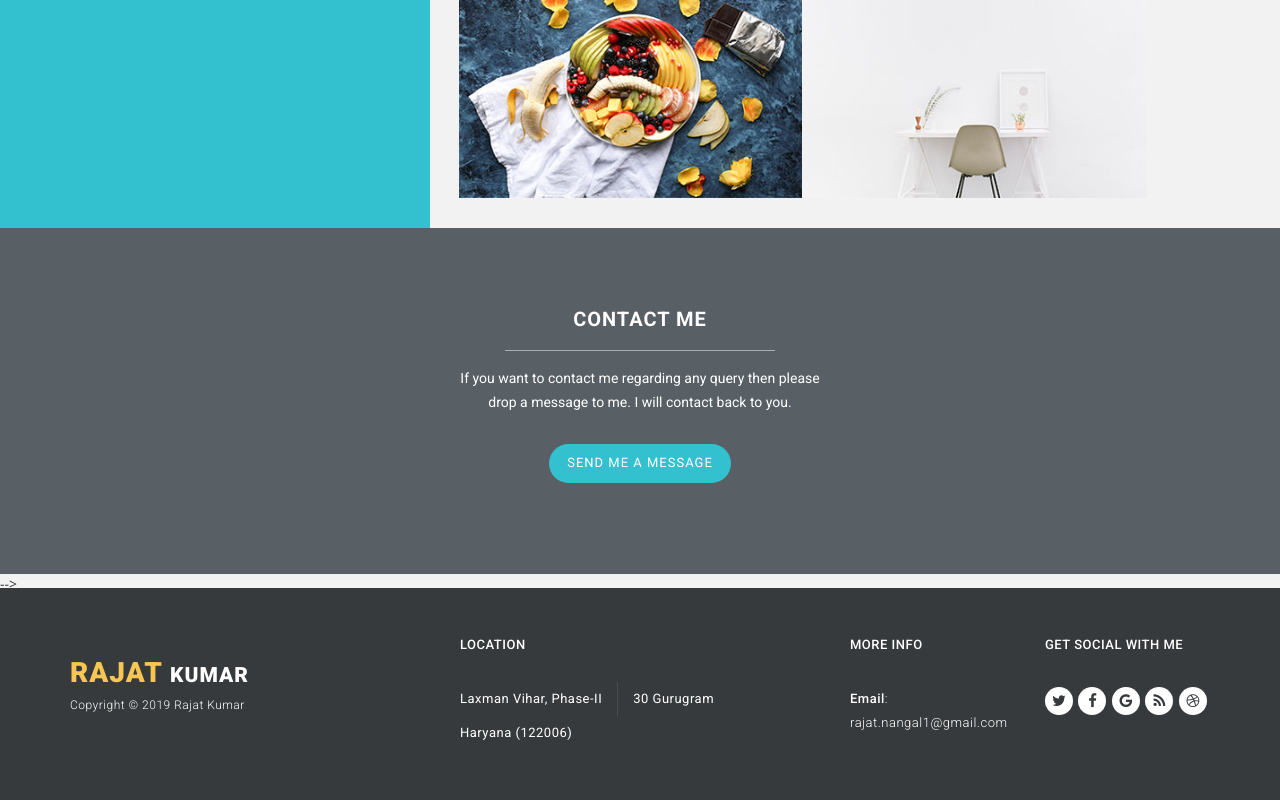
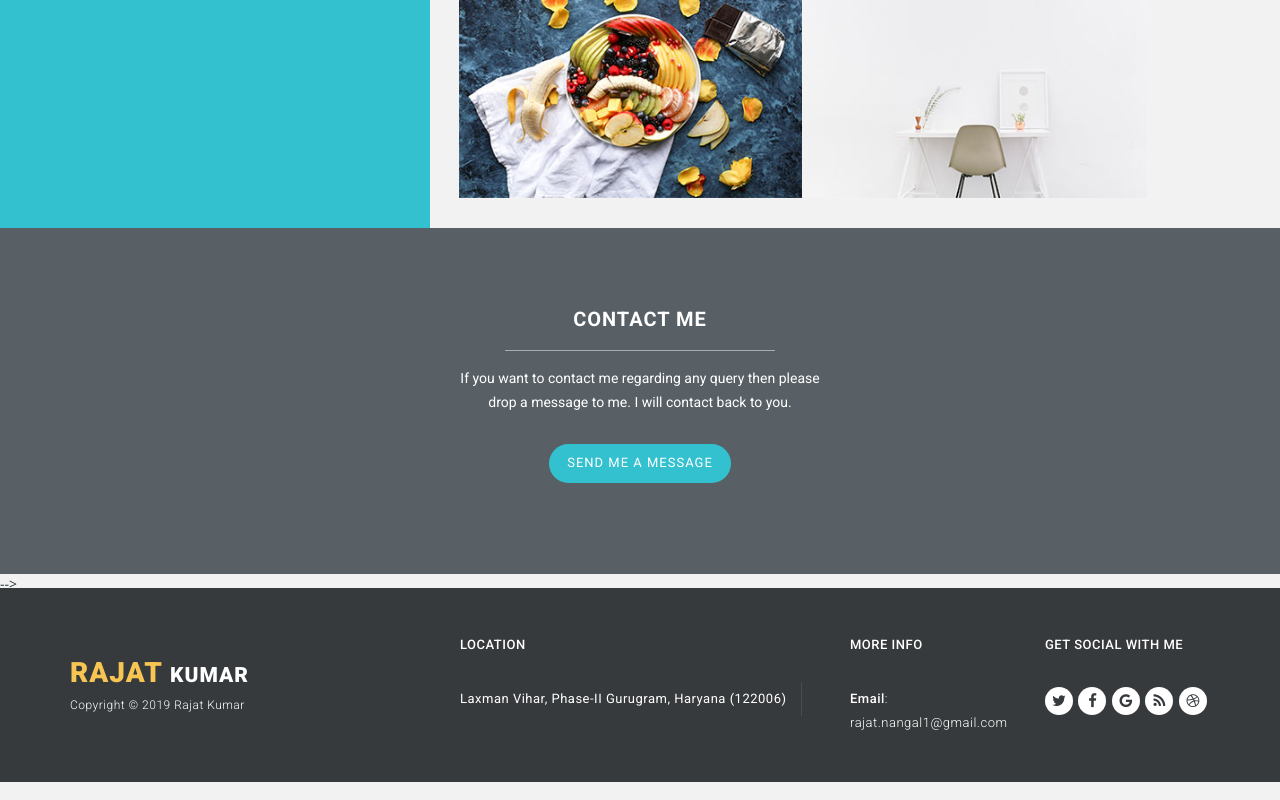
Before and after one commit to rajat-nangal/rajat-nangal.github.io, a plain HTML site: page index.html in a window 1280 px wide. Shown: the part 2132-2932 px from the top of the page. Drawn offline with nearby package versions, Linux system fonts and the light colour scheme.

Commit message:
Address Changed

```diff
--- a/index.html
+++ b/index.html
@@ -376,9 +376,11 @@
                     <div class="location">
                         <h4>Location</h4>
                         <ul>
-					        <li>Laxman Vihar, Phase-II<li>
-                            <li>30 Gurugram</li>
-                            <li>Haryana (122006)</li>
+					        <li>Laxman Vihar, Phase-II
+Gurugram, Haryana (122006)
+<li>
+                            <!-- <li>Gurugram</li> -->
+                            <!-- <li>Haryana (122006)</li> -->
                         </ul>
                     </div>
                 </div>
```
